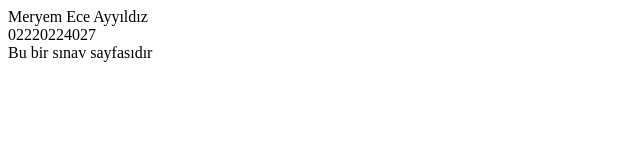
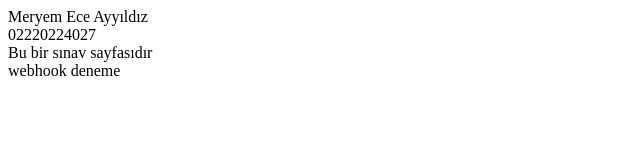
Before and after one commit to MeryemEceAYYILDIZ/YMGVizeSinavi, a plain HTML site: page index.html in a window 1280 px wide. Shown: the whole page, without its empty margins (0-640 px from the left). Drawn offline with Linux system fonts and the light colour scheme.

Commit message:
webhook çalışmasını deneme

```diff
--- a/index.html
+++ b/index.html
@@ -6,5 +6,6 @@
 		<div>Meryem Ece Ayyıldız</div>
 		<div>02220224027</div>
 		<div>Bu bir sınav sayfasıdır</div>
+		webhook deneme
 	</body>
 </html>
```
